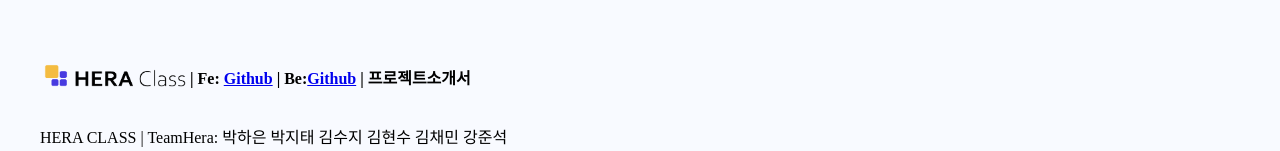
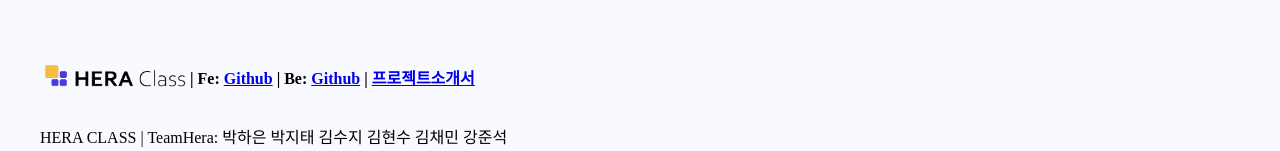
Before and after one commit to THE-HERA-CLASS/HC-frontend, a React (Create React App) app: page / in a window 1280 px wide. Shown: the part 1763-1914 px from the top of the page. Built offline with nearby package versions, Linux system fonts and the light colour scheme; no server answers.

Commit message:
[Design] 공백, 링크 수정

```diff
--- a/src/components/layout/Footer.jsx
+++ b/src/components/layout/Footer.jsx
@@ -10,8 +10,9 @@ function Footer() {
         <LogoBox>
           <Img src={logo} />
           <CustomText fontWeight='700' fontSize='1rem'>
-            | Fe: <a href='https://github.com/THE-HERA-CLASS/HC-frontend'>Github</a> | Be:
-            <a href='https://github.com/THE-HERA-CLASS/HC-backend'>Github</a> | 프로젝트소개서
+            | Fe: <a href='https://github.com/THE-HERA-CLASS/HC-frontend'>Github</a> | Be:{' '}
+            <a href='https://github.com/THE-HERA-CLASS/HC-backend'>Github</a> |{' '}
+            <a href='https://teamsparta.notion.site/99-14-34184f2fff0b4e38b4fee3239f7d4c6f'>프로젝트소개서</a>
           </CustomText>
         </LogoBox>
 
```
